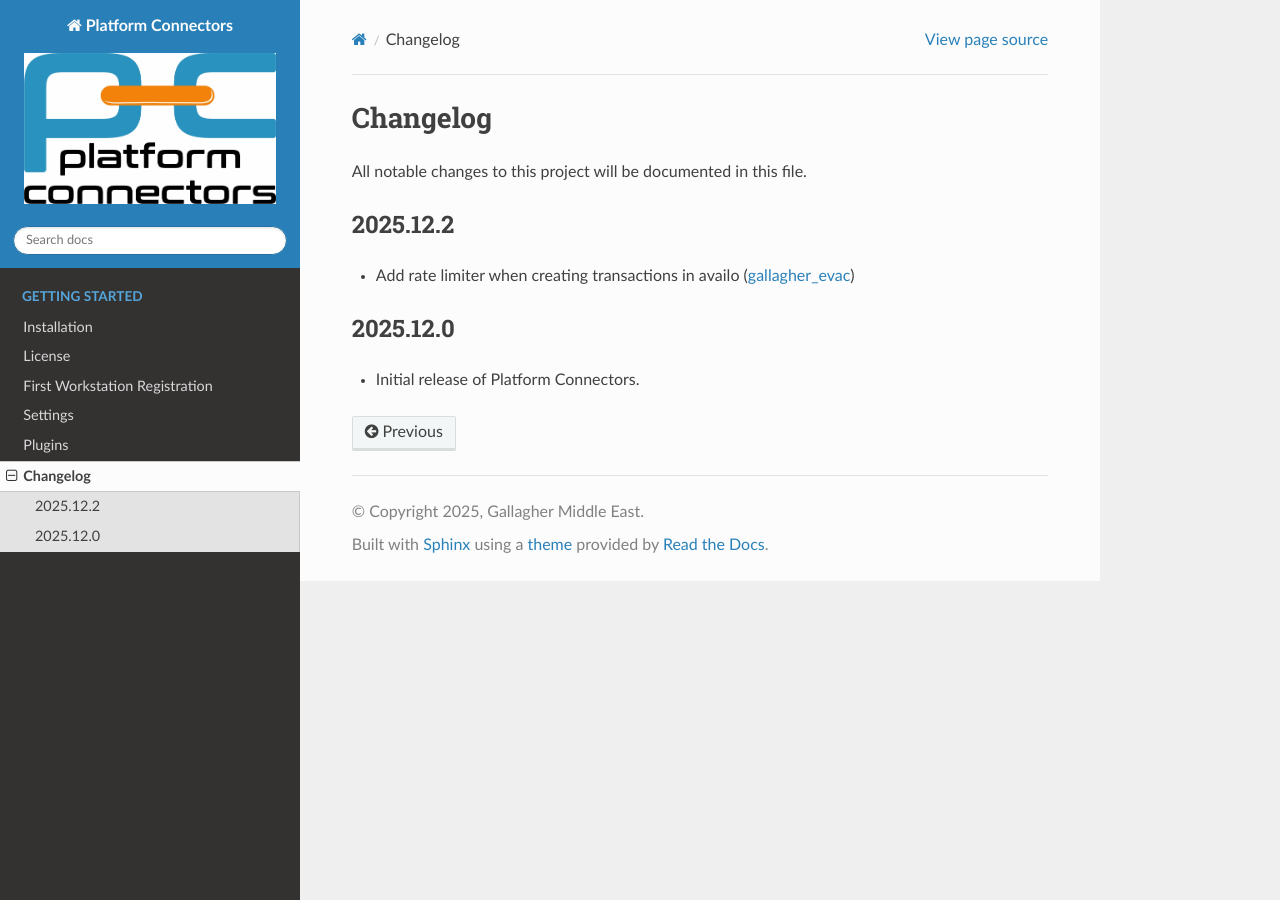
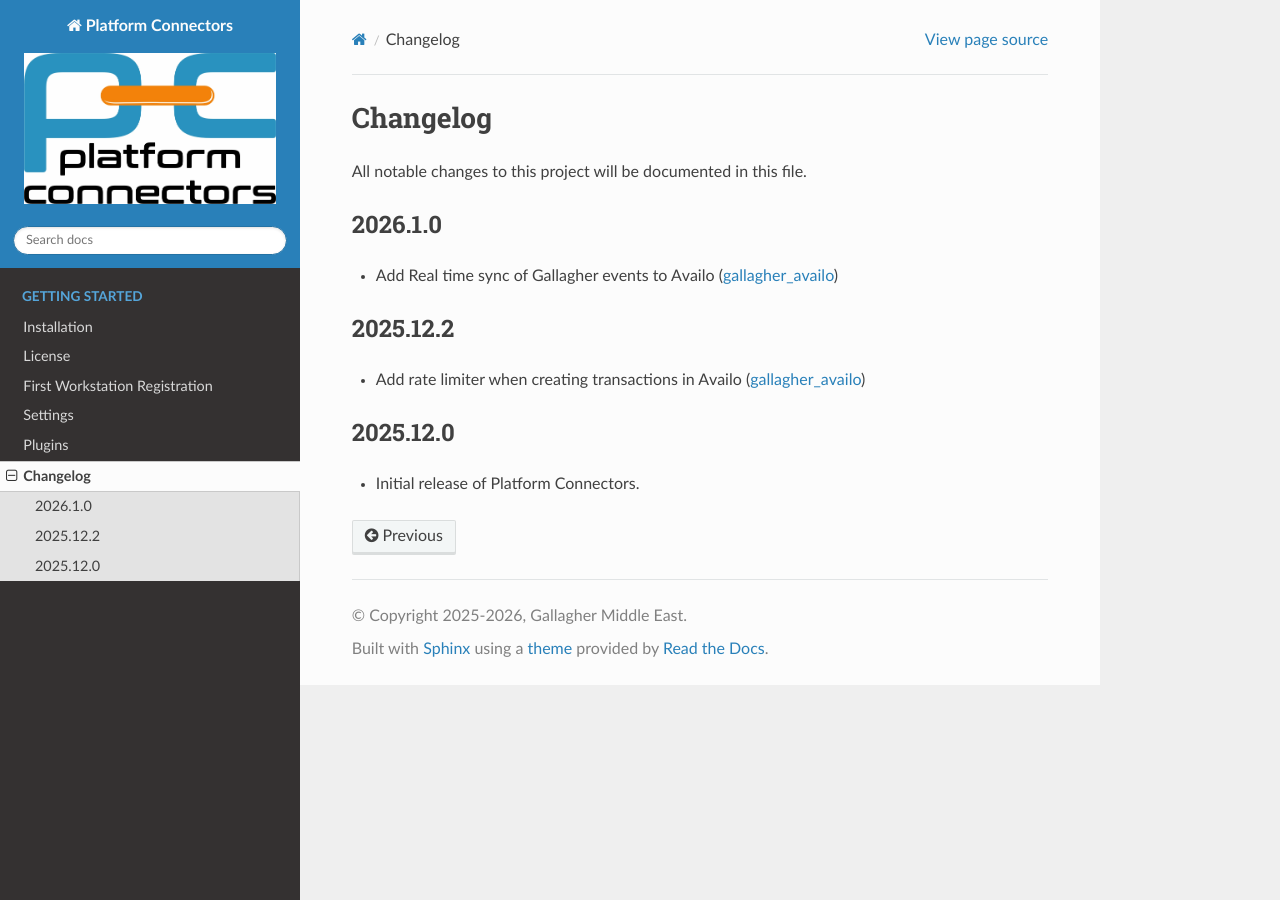
Before and after one commit to engrbm87/pconn-docs, a Sphinx documentation site: the page built from docs/source/changelog.rst, in a window 1280 px wide. Built offline with Sphinx 7.4.7 and the Read the Docs theme 3.1.0, drawn with Linux system fonts in a browser that asks for light colours.

Commit message:
2026.1.0 (#1)

```diff
--- a/docs/source/__version__.py
+++ b/docs/source/__version__.py
@@ -1,3 +1,3 @@
 """Application Version Information."""
 
-VERSION = "2025.12.2"
+VERSION = "2026.1.0"
--- a/docs/source/changelog.rst
+++ b/docs/source/changelog.rst
@@ -3,10 +3,15 @@
 
 All notable changes to this project will be documented in this file.
 
+2026.1.0
+---------
+
+- Add Real time sync of Gallagher events to Availo (:doc:`gallagher_availo <plugins/gallagher-availo>`)
+
 2025.12.2
 ---------
 
-- Add rate limiter when creating transactions in availo (:doc:`gallagher_evac <plugins/gallagher-availo>`)
+- Add rate limiter when creating transactions in Availo (:doc:`gallagher_availo <plugins/gallagher-availo>`)
 
 2025.12.0
 ---------
--- a/docs/source/conf.py
+++ b/docs/source/conf.py
@@ -10,7 +10,7 @@
 from __version__ import VERSION
 
 project = "Platform Connectors"
-copyright = "2025, Gallagher Middle East"
+copyright = "2025-2026, Gallagher Middle East"
 author = "Rami Mousleh"
 
 release = VERSION
```
Also changed, not shown: docs/source/plugins/gallagher-availo.rst (+7 -1 lines).
